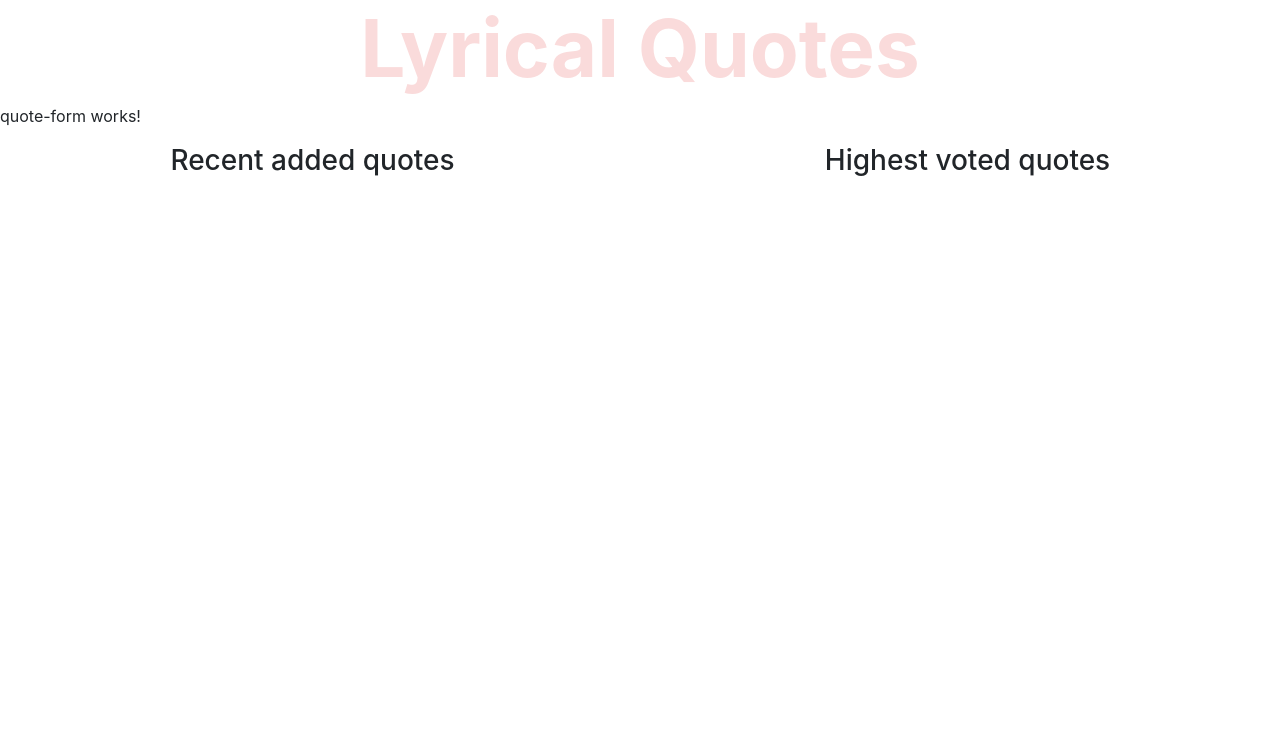
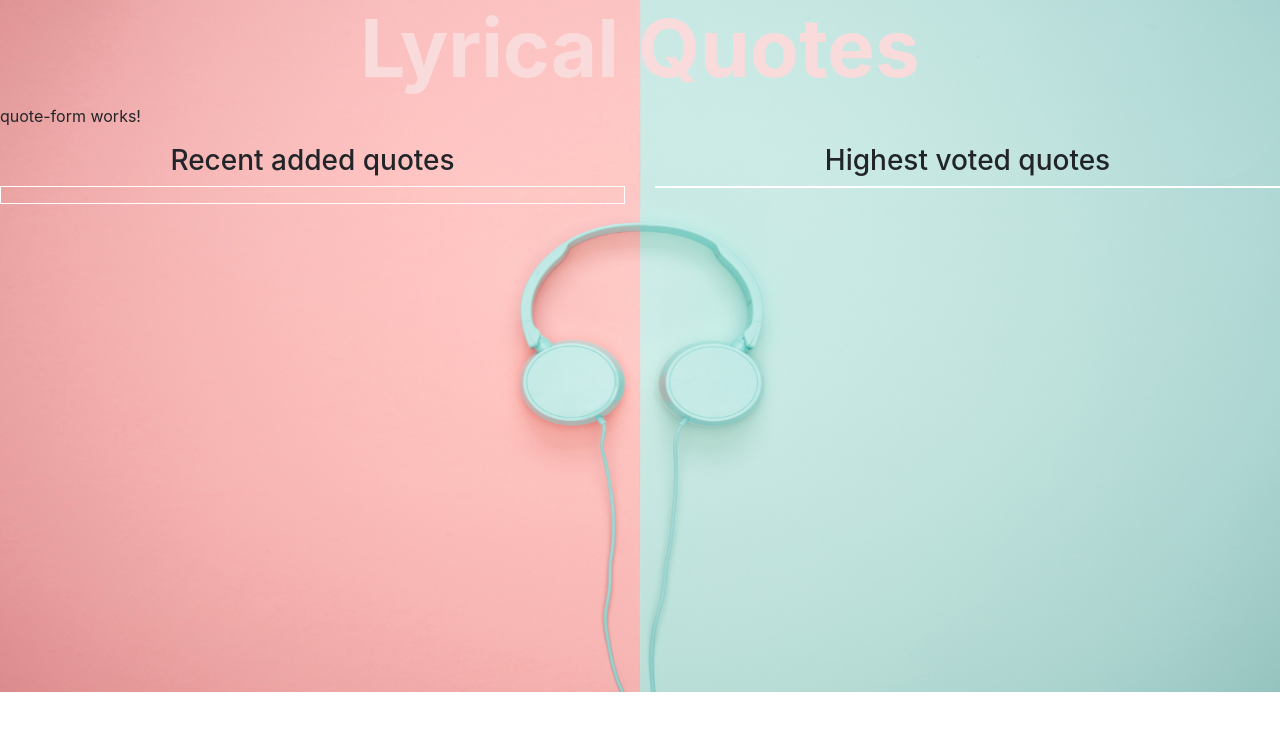
Before and after one commit to Davisdavy/Quote-App, an Angular app: page / in a window 1280 px wide. Shown: the top 730 px of the page. Built offline with nearby package versions, Linux system fonts and the light colour scheme.

Commit message:
Add global styles

```diff
--- a/src/styles.css
+++ b/src/styles.css
@@ -1 +1,6 @@
 /* You can add global styles to this file, and also import other style files */
+
+body{
+    background: url("assets/watch.jpg") no-repeat;
+    background-size: 100% 340%;
+}
```
Also changed, not shown: src/assets/watch.jpg (added).
